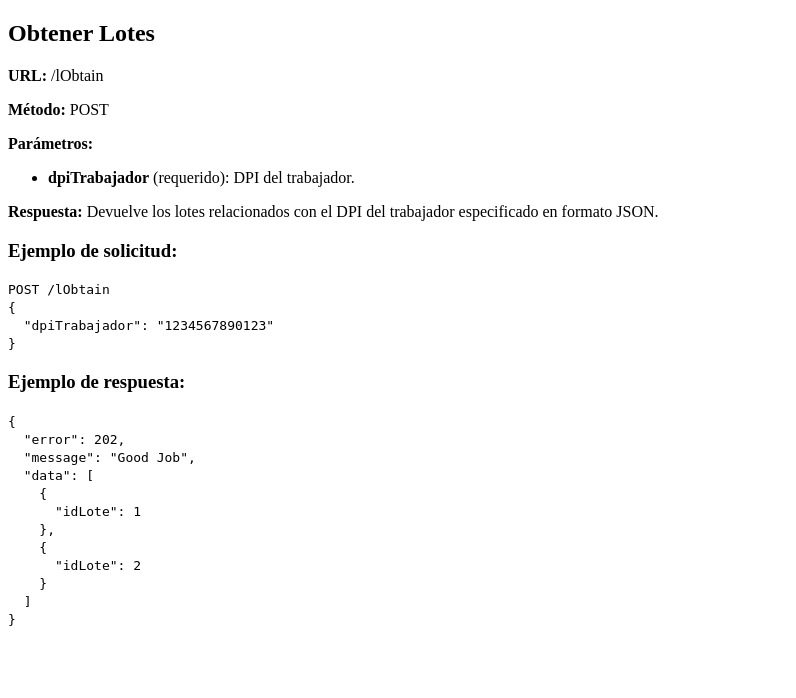
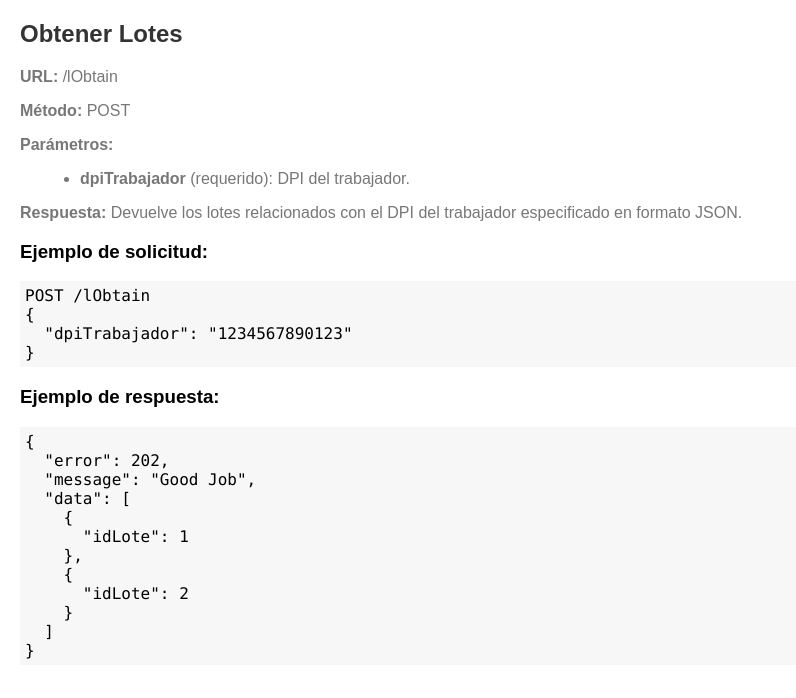
Before and after one commit to Danval-003/MGA_Api, a Flask app: page /lotesDoc in a window 1280 px wide. Shown: the top 698 px of the page, without its empty margins (0-796 px from the left). Run offline with Flask 3, Linux system fonts and the light colour scheme.

Commit message:
Arreglo bug

```diff
--- a/templates/lotesDoc.html
+++ b/templates/lotesDoc.html
@@ -4,6 +4,34 @@
     <meta charset="UTF-8">
     <title>Lotes Documentacion</title>
 </head>
+    <style>
+        body {
+            font-family: Arial, sans-serif;
+            margin: 20px;
+        }
+
+        h2 {
+            color: #333;
+        }
+
+        p {
+            color: #777;
+        }
+
+        ul {
+            list-style-type: disc;
+            color: #777;
+            margin-left: 20px;
+        }
+
+        code {
+            font-family: Consolas, monospace;
+            background-color: #f7f7f7;
+            padding: 5px;
+            display: block;
+        }
+    </style>
+
 <body>
 
 <h2>Obtener Lotes</h2>
```
